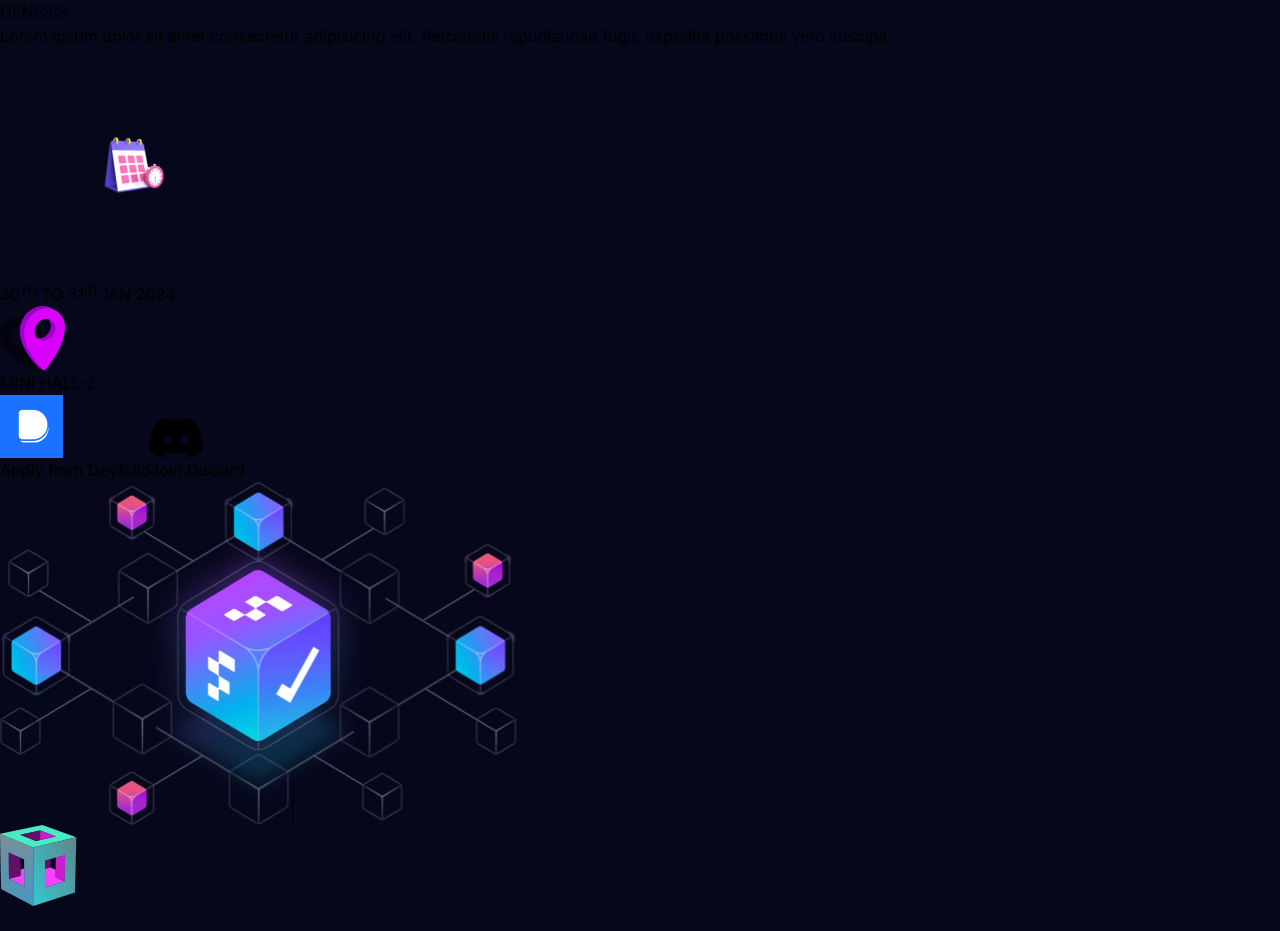
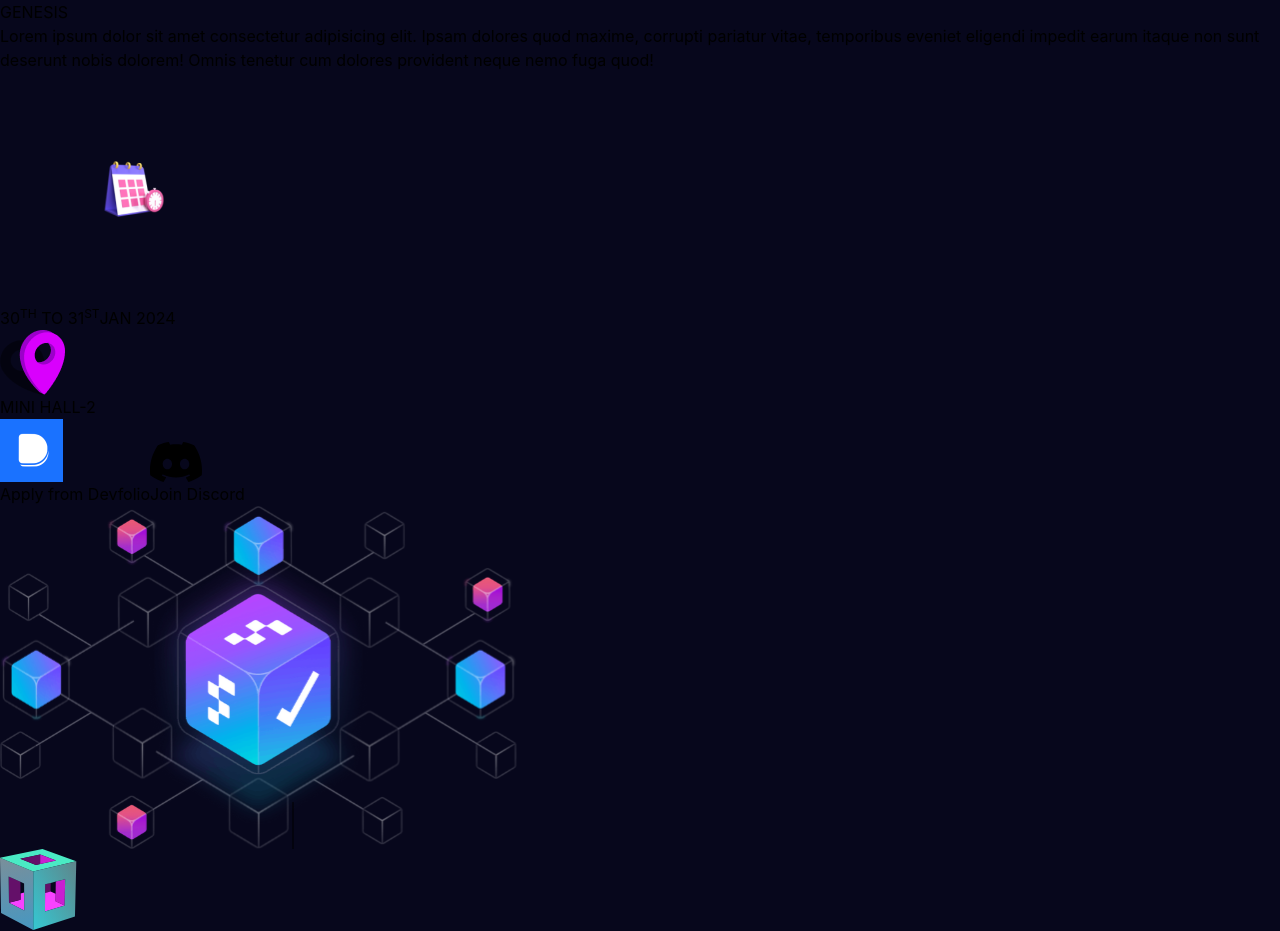
Before and after one commit to 0xsrmist/Genesis-Hackathon, a React (Vite) app: page / in a window 1280 px wide. Before the commit the page ends 907 px from the top, so only its background shows below. Built offline with nearby package versions, Linux system fonts and the light colour scheme.

Commit message:
Update Hero.jsx

```diff
--- a/src/components/hero/Hero.jsx
+++ b/src/components/hero/Hero.jsx
@@ -8,19 +8,18 @@ import heroSmallPhoto from "../../assets/images/hero_smallbox.svg";
 
 export default function Hero() {
   return (
-    <div className="Hero-section flex flex-col md:flex-row p-1 max-h-screen h-auto">
-      <div className="section1 p-16">
+    <div className="Hero-section flex flex-col md:flex-row py-8 lg:px-16 max-h-screen h-auto">
+      <div className="section1 p-4 lg:p-16 lg:w-3/5">
         <div className="about">
-          <h1 className=" md:w-3/5 text-5xl flex-shrink-0 font-poppins text-101 font-bold leading-46.2 tracking-wide bg-gradient-to-r from-indigo-800 to-teal-400  bg-clip-text text-transparent mb-2">
+          <h1 className=" text-7xl flex-shrink-0 font-poppins text-101 font-bold leading-46.2 tracking-wide bg-gradient-to-r from-indigo-800 to-teal-400  bg-clip-text text-transparent mb-2">
             GENESIS
           </h1>
-          <div className="flex flex-col w-3/5 h-115 items-center justify-center flex-shrink-0 text-white font-poppins text-20 font-semibold leading-normal pr-107">
-            Lorem ipsum dolor sit amet consectetur adipisicing elit. Reiciendis
-            repudiandae fugit, expedita possimus vero suscipit.
+          <div className="w- flex flex-col h-115 items-center justify-center flex-shrink-0 text-white font-poppins text-20 font-semibold leading-normal pr-107">
+            Lorem ipsum dolor sit amet consectetur adipisicing elit. Ipsam dolores quod maxime, corrupti pariatur vitae, temporibus eveniet eligendi impedit earum itaque non sunt deserunt nobis dolorem! Omnis tenetur cum dolores provident neque nemo fuga quod!
           </div>
         </div>
 
-        <div className="event-details ">
+        <div className="event-details flex flex-col gap-3 ">
           <div className="dateOfEvent flex items-center relative -mx-20 ">
             <img src={dateIcon} alt="date of the event" />
             <span className="text-white font-poppins text-25 font-bold leading-normal -mx-20">
@@ -51,13 +50,13 @@ export default function Hero() {
           </button>
         </div>
       </div>
-      <div className="section2 flex flex-col items-center justify-center p-10">
+      <div className="section2 hidden lg:flex flex-col items-center justify-center p-10">
         <img
           src={heroPhoto}
           alt="hero"
           className="inline-flex pt-12 max-w-80 "
         />
-        <img src={heroSmallPhoto} alt="small box" className="mx-auto w-1/10" />
+        <img src={heroSmallPhoto} alt="small box" className="mx-auto w-8" />
       </div>
     </div>
   );
```
